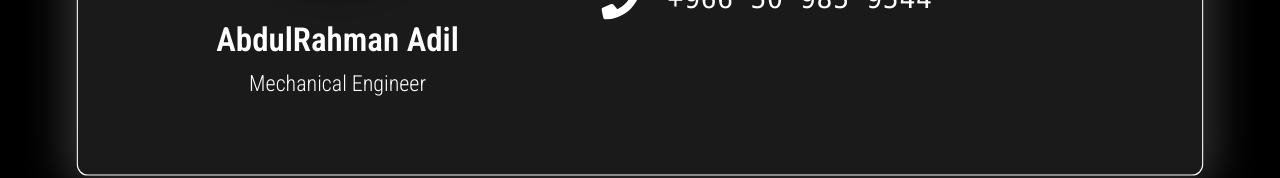
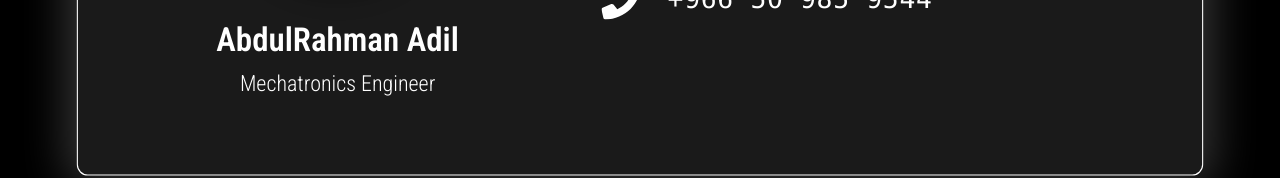
Before and after one commit to MFA005/Adil-Portfolio, a Next.js app: page /contact in a window 1280 px wide. Shown: the part 436-614 px from the top of the page. Built offline with nearby package versions, Linux system fonts and the light colour scheme.

Commit message:
Update page.tsx

```diff
--- a/src/app/contact/page.tsx
+++ b/src/app/contact/page.tsx
@@ -15,7 +15,7 @@ const Contact = () => {
           <h2 className="text-xl lg:text-3xl font-semibold text-center">
             AbdulRahman Adil
             <br />
-            <span className="text-white text-center text-lg lg:text-xl font-light">Mechanical Engineer</span>
+            <span className="text-white text-center text-lg lg:text-xl font-light">Mechatronics Engineer</span>
           </h2>
         </div>
 
```
